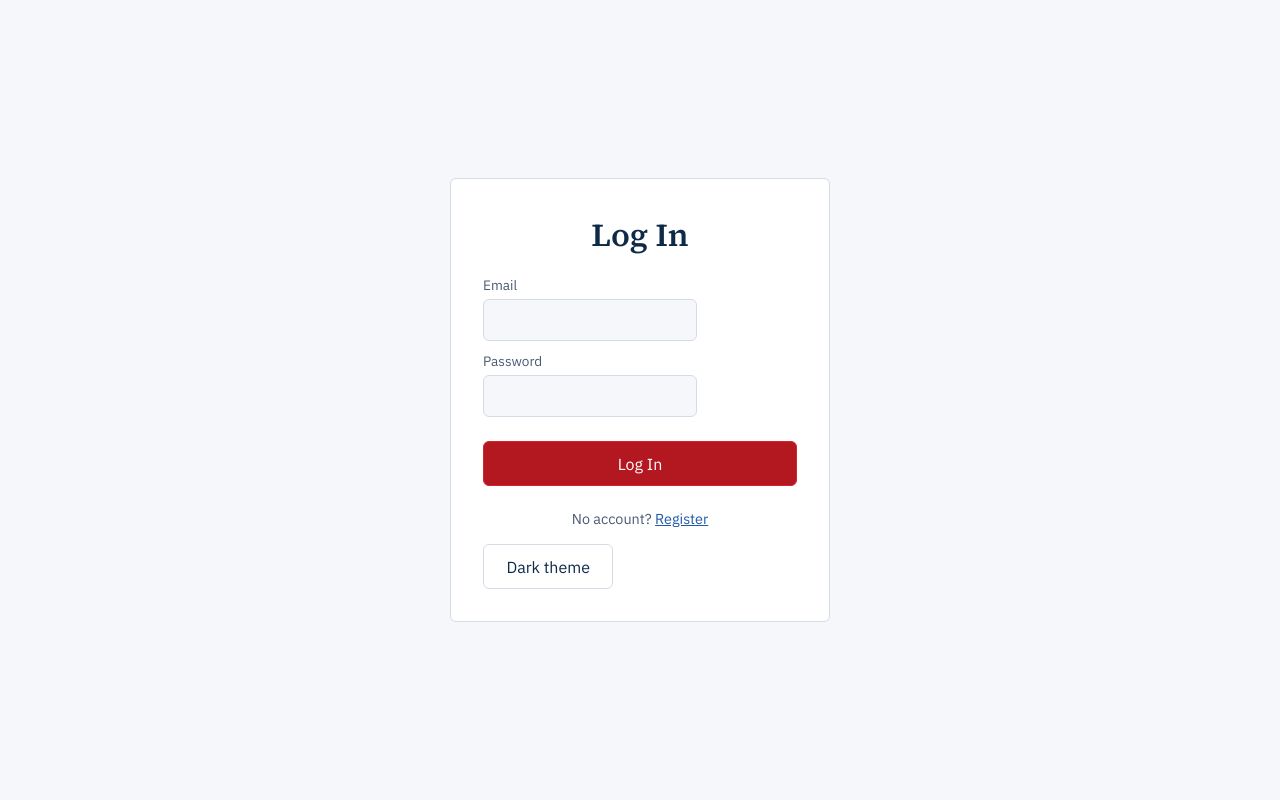
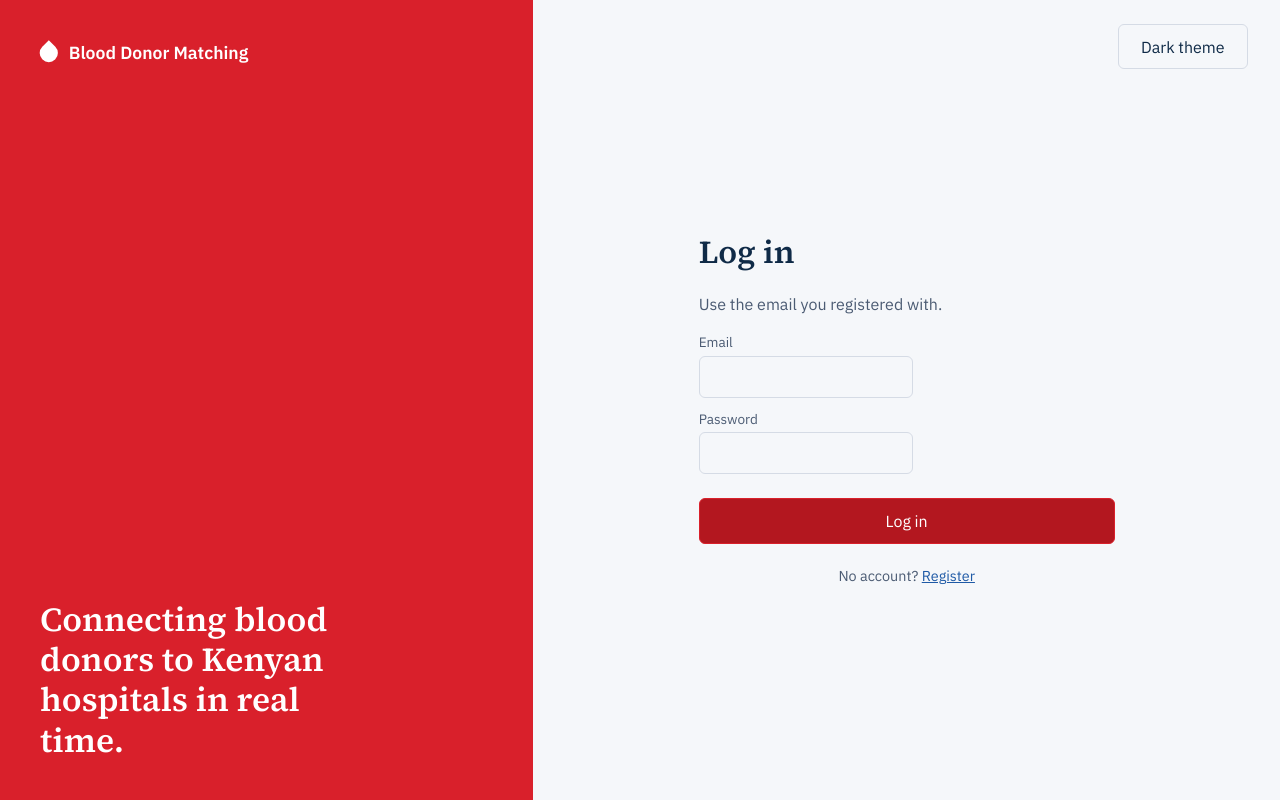
Before and after one commit to MaddoxMarkKibati/A-Web-Based-Blood-Donor-to-Hospital-Matching-System-for-Real-Time-Inventory, a React app in the folder frontend/: page /login in a window 1280 px wide. Built offline with nearby package versions, Linux system fonts and the light colour scheme; no server answers; the HTML template or start-up script is replaced by a standard one.

Commit message:
frontend: add split-screen auth layout and restyle login

```diff
--- /dev/null
+++ b/frontend/src/components/AuthLayout.jsx
@@ -0,0 +1,26 @@
+import ThemeToggle from "./ThemeToggle";
+
+export default function AuthLayout({ title, subtitle, children }) {
+  return (
+    <div className="auth-split">
+      <aside className="auth-brand">
+        <div className="auth-wordmark">
+          <span className="auth-drop" aria-hidden="true" />
+          <span>Blood Donor Matching</span>
+        </div>
+        <p className="auth-mission">Connecting blood donors to Kenyan hospitals in real time.</p>
+      </aside>
+
+      <main className="auth-main">
+        <div className="auth-main-top">
+          <ThemeToggle />
+        </div>
+        <div className="auth-card">
+          <h1>{title}</h1>
+          {subtitle && <p className="auth-subtitle">{subtitle}</p>}
+          {children}
+        </div>
+      </main>
+    </div>
+  );
+}
--- a/frontend/src/index.css
+++ b/frontend/src/index.css
@@ -670,3 +670,67 @@ label {
 }
 
 .settings-stack > * + * { margin-top: 2rem; }
+
+.auth-split {
+  min-height: 100vh;
+  display: grid;
+  grid-template-columns: minmax(0, 5fr) minmax(0, 7fr);
+}
+.auth-brand {
+  background: var(--color-primary);
+  color: #ffffff;
+  padding: 2.5rem;
+  display: flex;
+  flex-direction: column;
+  justify-content: space-between;
+}
+:root[data-theme="dark"] .auth-brand { background: var(--color-primary-dark); }
+.auth-wordmark {
+  display: flex;
+  align-items: center;
+  gap: 0.7rem;
+  font-weight: 600;
+  font-size: 1.1rem;
+}
+.auth-drop {
+  width: 1.1rem;
+  height: 1.1rem;
+  background: #ffffff;
+  border-radius: 0 50% 50% 50%;
+  transform: rotate(45deg);
+}
+.auth-mission {
+  font-family: "Source Serif 4", Georgia, serif;
+  font-size: 2.1rem;
+  line-height: 1.2;
+  max-width: 18ch;
+  margin: 0;
+}
+.auth-main {
+  display: flex;
+  flex-direction: column;
+  padding: 1.5rem 2rem 2.5rem;
+}
+.auth-main-top { display: flex; justify-content: flex-end; }
+.auth-card {
+  width: 100%;
+  max-width: 26rem;
+  margin: auto;
+}
+.auth-subtitle { color: var(--color-text-muted); margin-top: 0; }
+.auth-split .auth-form {
+  background: transparent;
+  border: 0;
+  box-shadow: none;
+  padding: 0;
+  margin: 0;
+  max-width: none;
+  width: 100%;
+}
+
+@media (max-width: 800px) {
+  .auth-split { grid-template-columns: 1fr; min-height: 100vh; }
+  .auth-brand { padding: 1.25rem 1.5rem; gap: 0.75rem; }
+  .auth-mission { font-size: 1.2rem; max-width: none; }
+  .auth-main { padding: 1rem 1.5rem 2rem; }
+}
--- a/frontend/src/pages/LoginPage.jsx
+++ b/frontend/src/pages/LoginPage.jsx
@@ -1,7 +1,7 @@
 import { useState } from "react";
 import { useNavigate, Link } from "react-router-dom";
 import { useAuth } from "../context/AuthContext";
-import ThemeToggle from "../components/ThemeToggle";
+import AuthLayout from "../components/AuthLayout";
 
 export default function LoginPage() {
   const { login } = useAuth();
@@ -26,16 +26,15 @@ export default function LoginPage() {
   }
 
   return (
-    <div className="auth-page">
+    <AuthLayout title="Log in" subtitle="Use the email you registered with.">
       <form onSubmit={handleSubmit} className="auth-form">
-        <h1>Log In</h1>
-
         {error && <p className="auth-error">{error}</p>}
 
         <label htmlFor="email">Email</label>
         <input
           id="email"
           type="email"
+          autoComplete="email"
           value={email}
           onChange={(e) => setEmail(e.target.value)}
           required
@@ -45,20 +44,20 @@ export default function LoginPage() {
         <input
           id="password"
           type="password"
+          autoComplete="current-password"
           value={password}
           onChange={(e) => setPassword(e.target.value)}
           required
         />
 
-        <button type="submit" disabled={submitting}>
-          {submitting ? "Logging in..." : "Log In"}
+        <button type="submit" className="btn-primary" disabled={submitting}>
+          {submitting ? "Logging in..." : "Log in"}
         </button>
 
         <p>
           No account? <Link to="/register">Register</Link>
         </p>
-        <ThemeToggle />
       </form>
-    </div>
+    </AuthLayout>
   );
 }
```
